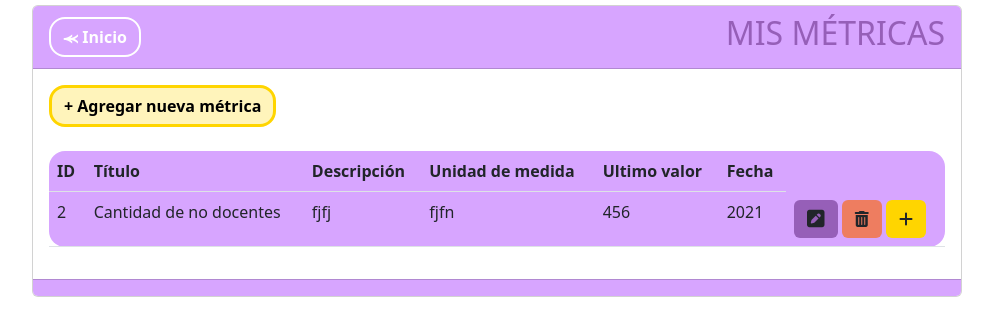
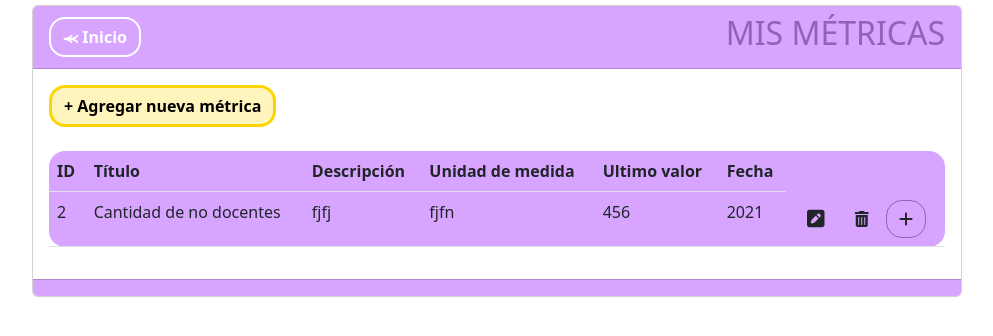
Before and after one commit to SoleGomez23/PF-MIRe, a Django app: page /metricas in a window 1280 px wide. Shown: the part 261-597 px from the top of the page, without its empty margins (143-1136 px from the left). Run offline with Django 3.2, Linux system fonts and the light colour scheme; data comes from the database, SQL or seed files in the repository; some libraries are stand-ins or nearby versions.

Commit message:
Mejorando botones y tamaños

```diff
--- a/MIRe2/MIReApp/templates/indicadores/indexindicador.html
+++ b/MIRe2/MIReApp/templates/indicadores/indexindicador.html
@@ -61,8 +61,8 @@
                             <td>{{ indi.tipo }}</td>
                             <td>
 
-                                <a class="btn" style="background-color: #a020b0;" href="{% url 'ver_indicador' indi.id %}"><i class="fa-solid fa-eye fa-lg"></i>{{ indicador.titulo }}</a> <!--Boton ojito-->
-                                <a class="btn eliminarIndicador-btn" href="{% url 'eliminar_indicador' indi.id %}" style="background-color: #f60;" role="button"><i class="fa-solid fa-trash-can"></i></a><!--Boton eliminar-->
+                                <a class="btn" href="{% url 'ver_indicador' indi.id %}"><i class="fa-solid fa-eye fa-lg"></i>{{ indicador.titulo }}</a> <!--Boton ojito-->
+                                <a class="btn eliminarIndicador-btn" href="{% url 'eliminar_indicador' indi.id %}" role="button"><i class="fa-solid fa-trash-can"></i></a><!--Boton eliminar-->
                             </td>
                         </tr>
                         {% endfor %}
--- a/MIRe2/MIReApp/templates/metricas/index.html
+++ b/MIRe2/MIReApp/templates/metricas/index.html
@@ -59,9 +59,9 @@
                             <td>{{ metri.year }}</td>
                             <td>
 
-                                <a name="" id="" class="btn" style="background-color: #965FB8;" href="{% url 'editar' metri.id %}"><i class="fa-solid fa-square-pen fa-lg"></i></a> <!--Boton editar-->
-                                <a name="" id="" class="btn" style="background-color: rgb(238, 125, 96);" href="{% url 'eliminar' metri.id %}" role="button"><i class="fa-solid fa-trash-can"></i></a><!--Boton eliminar-->
-                                <a name="" id="" class="btn" style="background-color: #ffd500;" href="{% url 'historial_metrica' metri.id %}"><i class="fa-solid fa-plus"></i></a><!--Boton Historico-->
+                                <a name="" id="" class="btn" href="{% url 'editar' metri.id %}"><i class="fa-solid fa-square-pen fa-lg"></i></a> <!--Boton editar-->
+                                <a name="" id="" class="btn" href="{% url 'eliminar' metri.id %}" role="button"><i class="fa-solid fa-trash-can"></i></a><!--Boton eliminar-->
+                                <a name="" id="" class="btn rounded-4" style="border-color: #965FB8" href="{% url 'historial_metrica' metri.id %}"><i class="fa-solid fa-plus"></i></a><!--Boton Historico-->
 
                             </td>
                         </tr>
```
